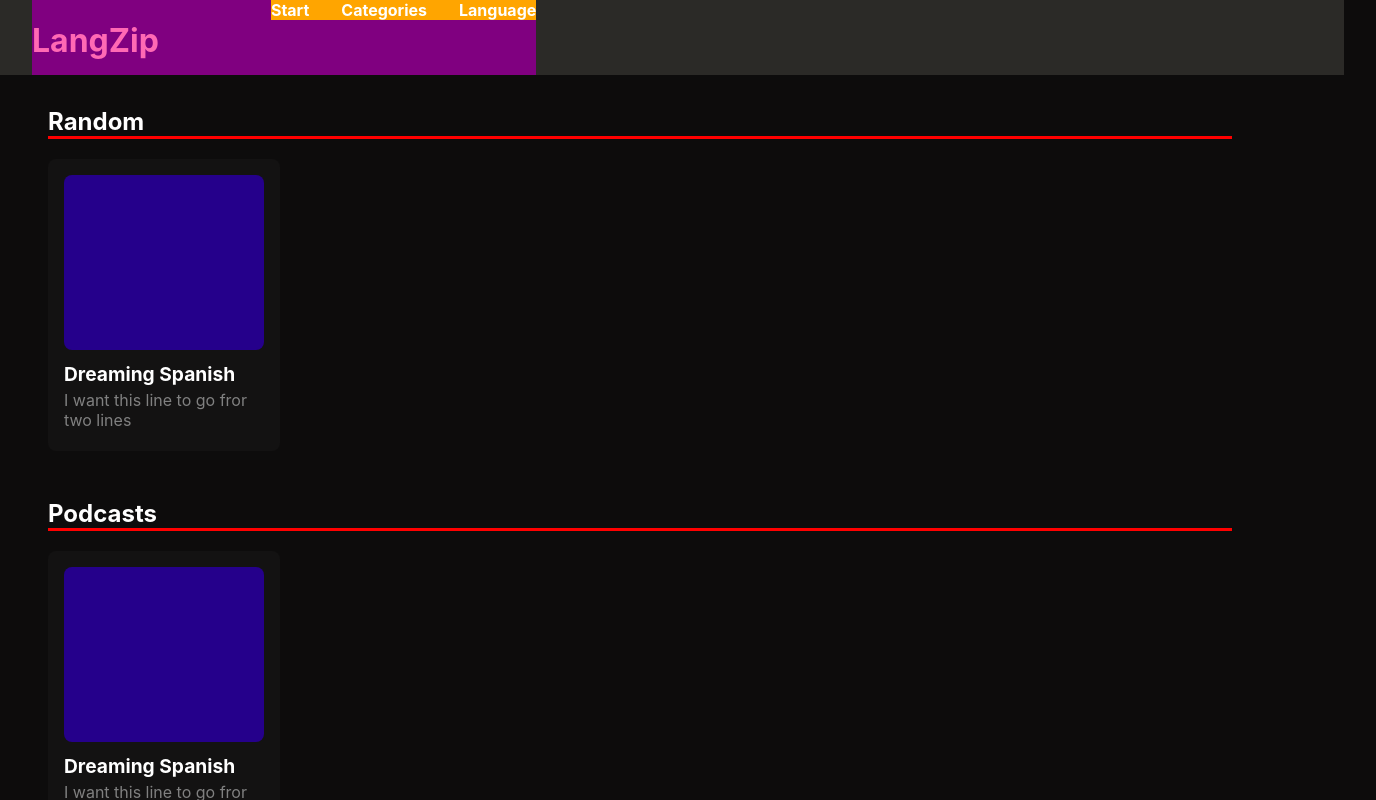
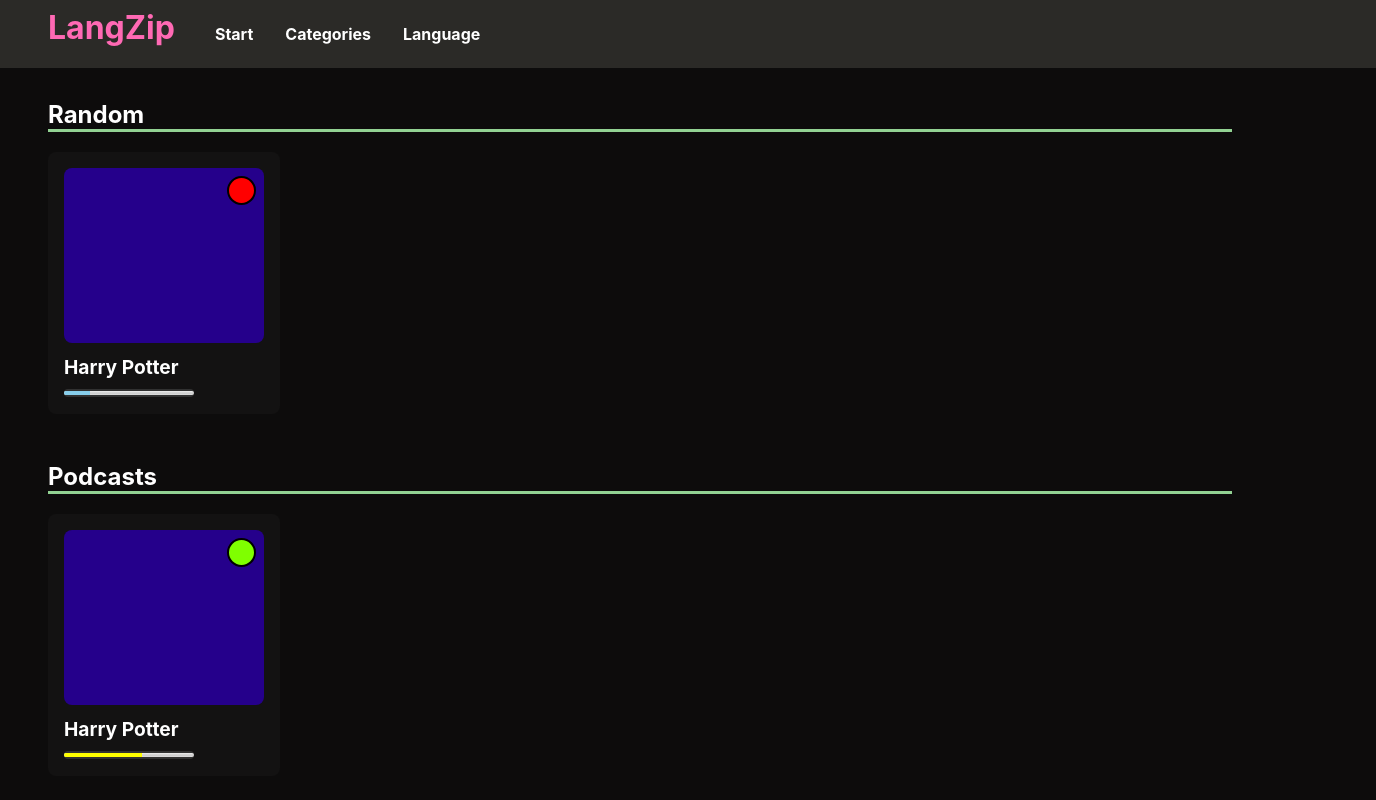
Before and after one commit to NChesser/lang-zip, a React (Create React App) app: page /start in a window 1280 px wide. Both pictures are taken after a click on the button "Click Me". Shown: the top 800 px of the page, 1376 px wide, since content can reach past the window. Built offline with nearby package versions, Linux system fonts and the light colour scheme.

Commit message:
Update Vastly Improved Card Display

```diff
--- a/package.json
+++ b/package.json
@@ -10,9 +10,10 @@
     "@types/node": "^16.11.64",
     "@types/react": "^18.0.21",
     "@types/react-dom": "^18.0.6",
+    "lodash": "^4.17.21",
     "react": "^18.2.0",
     "react-dom": "^18.2.0",
-    "react-scripts": "5.0.1",
+    "react-scripts": "^5.0.1",
     "typescript": "^4.8.4",
     "web-vitals": "^2.1.4"
   },
@@ -39,5 +40,8 @@
       "last 1 firefox version",
       "last 1 safari version"
     ]
+  },
+  "devDependencies": {
+    "@types/lodash": "^4.14.186"
   }
 }
--- a/src/App.tsx
+++ b/src/App.tsx
@@ -14,9 +14,10 @@ function App() {
 	return (
 		<div>
 			<Toolbar>
+
 				<header className="primary-header flex">
 					<div className="primary-logo">
-						<h1 className="primary-title">
+						<h1 className="primary-title disable-gutters">
 							LangZip
 						</h1>
 					</div>
--- a/src/assets/styles/index.css
+++ b/src/assets/styles/index.css
@@ -1,6 +1,6 @@
 body {
 	margin: 0;
-	font-family: -apple-system, BlinkMacSystemFont, 'Segoe UI', 'Roboto', 'Oxygen',
+	font-family: -apple-system, BlinkMacSystemFont, 'Didact Gothic', 'Segoe UI', 'Roboto', 'Oxygen',
 		'Ubuntu', 'Cantarell', 'Fira Sans', 'Droid Sans', 'Helvetica Neue',
 		sans-serif;
 	-webkit-font-smoothing: antialiased;
--- a/src/assets/styles/layout.css
+++ b/src/assets/styles/layout.css
@@ -1,4 +1,12 @@
 /* CSS For Layout Components */
+:root {
+    --text-color: hotpink;
+    --super-beginner: skyblue;
+    --beginner: blue;
+    --intermediate: yellow;
+    --advanced: orange;
+    --native: purple;
+}
 
 /* General Utility Classes */
 .flex {
@@ -25,7 +33,7 @@
 
 /* General Styling Classes */
 .title {
-    color: hotpink;
+    color: var(--text-color);
     margin-right: 50px;
 }
 
@@ -38,48 +46,178 @@
     margin: 0;
 }
 
+.disable-gutters {
+    padding: 0;
+    margin: 0;
+}
+
+.uppercase {
+    text-transform: uppercase;
+}
+
+.circle {
+    border-radius: 50%;
+}
+
+.hide-text-overflow {
+    white-space: nowrap;
+    overflow: hidden;
+    text-overflow: ellipsis;
+}
+
+/* Difficulty Meter Styling */
+meter {
+    /* Reset the default appearance */
+    -webkit-appearance: none;
+    -moz-appearance: none;
+    appearance: none;
+
+    margin: 0.4em auto 0.5em;
+    width: 65%;
+    height: 0.5em;
+
+    border-radius: 2rem;
+
+    /* Applicable only to Firefox */
+    background: none;
+    background-color: rgba(80, 80, 80, 0.5);
+}
+
+meter::-webkit-meter-bar {
+
+    border-radius: 2rem;
+}
+
+meter::-moz-meter-bar {
+    background: none;
+    background-color: rgba(80, 80, 80, 0.5);
+    border-radius: 2rem;
+}
+
+/* Webkit based browsers */
+meter[value="1"]::-webkit-meter-optimum-value {
+    background: var(--super-beginner);
+}
+
+meter[value="2"]::-webkit-meter-optimum-value {
+    background: var(--beginner);
+}
+
+meter[value="3"]::-webkit-meter-optimum-value {
+    background: var(--intermediate);
+}
+
+meter[value="4"]::-webkit-meter-optimum-value {
+    background: var(--advanced);
+}
+
+meter[value="5"]::-webkit-meter-optimum-value {
+    background: var(--native);
+}
+
+/* Gecko based browsers */
+meter[value="1"]::-moz-meter-bar {
+    background: var(--super-beginner);
+}
+
+meter[value="2"]::-moz-meter-bar {
+    background: var(--beginner);
+}
+
+meter[value="3"]::-moz-meter-bar {
+    background: var(--intermediate);
+}
+
+meter[value="4"]::-moz-meter-bar {
+    background: var(--advanced);
+}
+
+meter[value="5"]::-moz-meter-bar {
+    background: var(--native);
+}
+
+
+/* Category Styling */
+.youtube {
+    background-color: crimson;
+}
+
+.netflix {
+    background-color: red;
+}
+
+.spotify {
+    background-color: chartreuse;
+}
+
+.podcast {
+    background-color: darkorchid;
+}
+
+.book {
+    background-color: darkgoldenrod;
+}
+
 
 /* Titlebar */
 .primary-logo {
     margin: 0;
+    padding: 0;
 }
 
 .primary-title {
     color: hotpink;
-    margin-right: 5rem;
+    margin-right: -2rem;
 }
 
 .primary-header {
-    background-color: purple;
     justify-content: space-between;
 }
 
 .primary-navigation {
-    background-color: orange;
     list-style: none;
-    margin: 0;
-    padding: 0;
 }
 
 .primary-navigation a {
-    color: white;
+    color: #fff;
+    font-size: 16px;
     text-decoration: none;
     font-weight: bold;
+    position: relative;
 }
 
 .primary-navigation a:hover {
-    text-decoration: underline;
+    color: #fff;
 }
+
+.primary-navigation a::before {
+    content: "";
+    position: absolute;
+    display: block;
+    width: 100%;
+    height: 2px;
+    bottom: -3px;
+    left: 0;
+    background-color: #fff;
+    transform: scaleX(0);
+    transition: transform 0.3s ease;
+}
+
+.primary-navigation a:hover::before {
+    transform: scaleX(1);
+}
+
 
 
 /* Toolbar */
 .toolbar {
-    padding-left: 2rem;
-    padding-right: 2rem;
+    padding-top: 0.5rem;
+    padding-bottom: 0.5rem;
+    padding-left: 3rem;
+    padding-right: 3rem;
     display: inline-flex;
     width: min(100%);
     background-color: #2b2a27;
-    height: 75px;
 }
 
 /* Grid */
@@ -87,7 +225,6 @@
     display: grid;
     gap: 1rem;
     grid-template-columns: repeat(5, 1fr);
-
     width: min(95%, 70rem);
     margin-inline: auto;
 }
@@ -117,8 +254,27 @@
     background-color: rgb(37, 0, 139);
 }
 
+.card-icon {
+    width: 25px;
+    height: 25px;
+    /* background-color: white; */
+    margin: 0.5rem;
+    border: 2px solid black;
+    justify-self: end;
+}
+
+.card-divider {
+    color: skyblue;
+    background-color: skyblue;
+    height: 2px;
+    width: 95%;
+    margin-top: 0.75rem;
+    margin-left: -1rem;
+}
+
 .card-description {
-    height: 65px;
+    /* height: 65px; */
+    height: 35px;
     margin-bottom: 0.5rem;
 }
 
--- a/src/components/general/CategoryTitle.tsx
+++ b/src/components/general/CategoryTitle.tsx
@@ -10,7 +10,7 @@ type CategoryTitleProps = {
 const CategoryTitle = ({ title }: CategoryTitleProps) => {
     return (
         <div >
-            <h2 style={{ borderBottom: '3px solid red'}}>
+            <h2 style={{ borderBottom: '3px solid #92D293'}}>
                 {title}
             </h2>
         </div>
--- a/src/components/layout/Card.tsx
+++ b/src/components/layout/Card.tsx
@@ -2,29 +2,45 @@
     About: Basic Card for displaying Items
 */
 
+// Helper Modules
+import { sample, random } from 'lodash';
+
+// Constants
+const colorClasses = ['youtube', 'netflix', 'spotify', 'podcast', 'book'];
+
 // Typing
 type CardProps = {
     title: String,
-    description?: String
+    description?: String,
+    tags?: Array<String>
 };
 
 
 const Card = ({ ...props }: CardProps) => {
+    // Props
+    const { title, tags } = props;
 
-    const { title, description } = props;
+    // Functions
+    const difficultyLevel = random(1, 5);
+
 
     return (
         <div className='card'>
-            <div className='card-image'>
-
+            <div className='card-image grid'>
+                <div className={"card-icon circle " + sample(colorClasses)} />
             </div>
             <div className='card-description'>
-                <p className="card-title-text text">
+                <p className="card-title-text text hide-text-overflow">
                     {title}
                 </p>
-                <p className='subtitle text'>
-                    {description}
-                </p>
+                <meter min="0" max="5" optimum={5} value={difficultyLevel} />
+                <div className='flex'>
+                    {/* {tags && tags.map(tag =>
+                        <p className='subtitle text hide-text-overflow'>
+                            {tag}
+                        </p>
+                    )} */}
+                </div>
             </div>
         </div>
     )
--- a/src/pages/Home.tsx
+++ b/src/pages/Home.tsx
@@ -9,9 +9,15 @@ import Card from '../components/layout/Card';
 import CategoryTitle from '../components/general/CategoryTitle';
 import Grid from '../components/layout/Grid';
 
+// Helper Modules
+import { sample } from 'lodash';
+
+// Constants
+const cardNames = ['Dreaming Spanish', 'Nick\'s Amazing Adventure', 'Monkey\'s in Space', 'Harry Potter', 'Some Really Long Title With An Interesting Plot']
+
 // Typing
 type CardObj = {
-    title: String
+    title: String | any
 };
 
 type CategoryProps = {
@@ -40,7 +46,8 @@ const Home = () => {
 
     // Functions
     const handleClick = () => {
-        const newCards = [...cards, { title: 'Dreaming Spanish', description: 'I want this line to go fror two lines' }];
+        const title = sample(cardNames);
+        const newCards = [...cards, { title, tags: ['• tag1', '• tag2', '• tag3'] }];
         setCards(newCards);
     };
 
```
Also changed, not shown: 1 other file (tests, documents, lock files or other folders).
